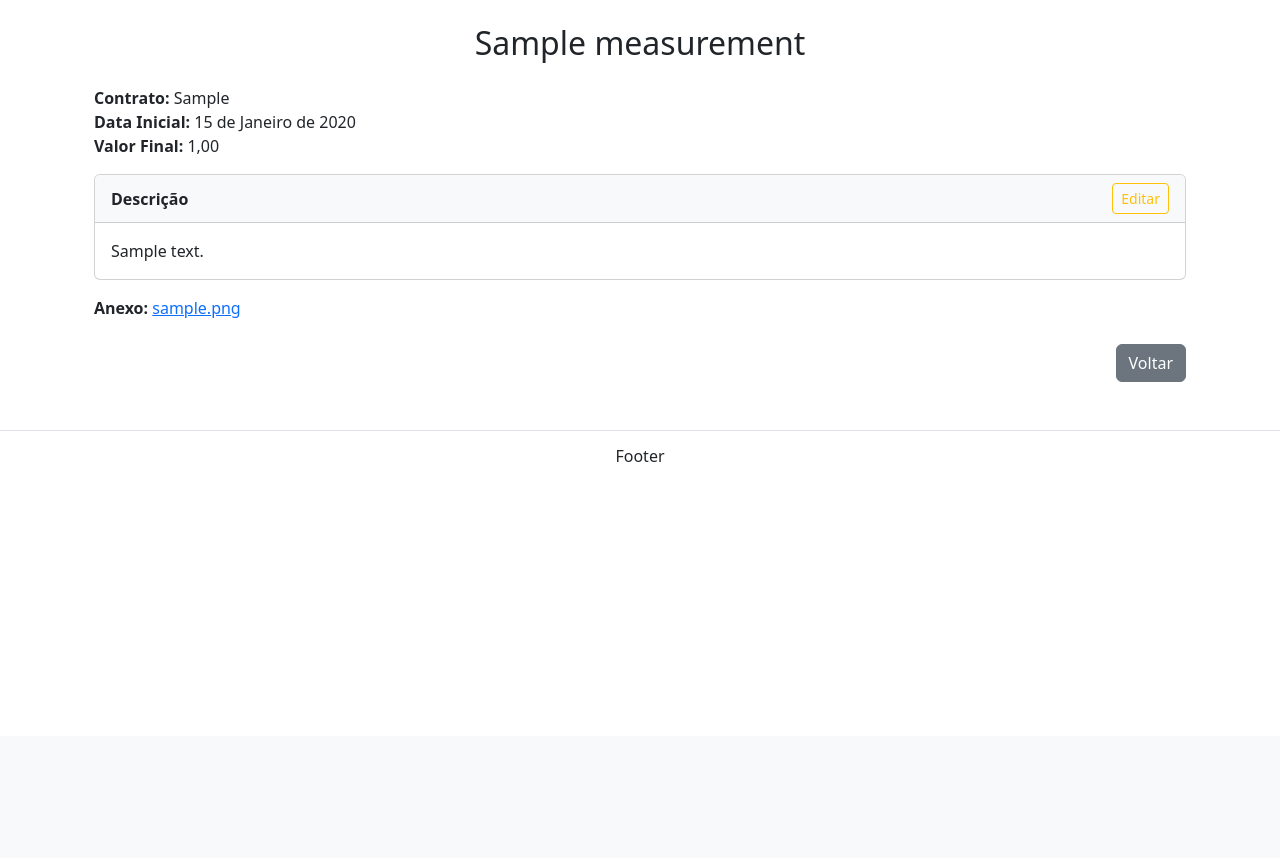
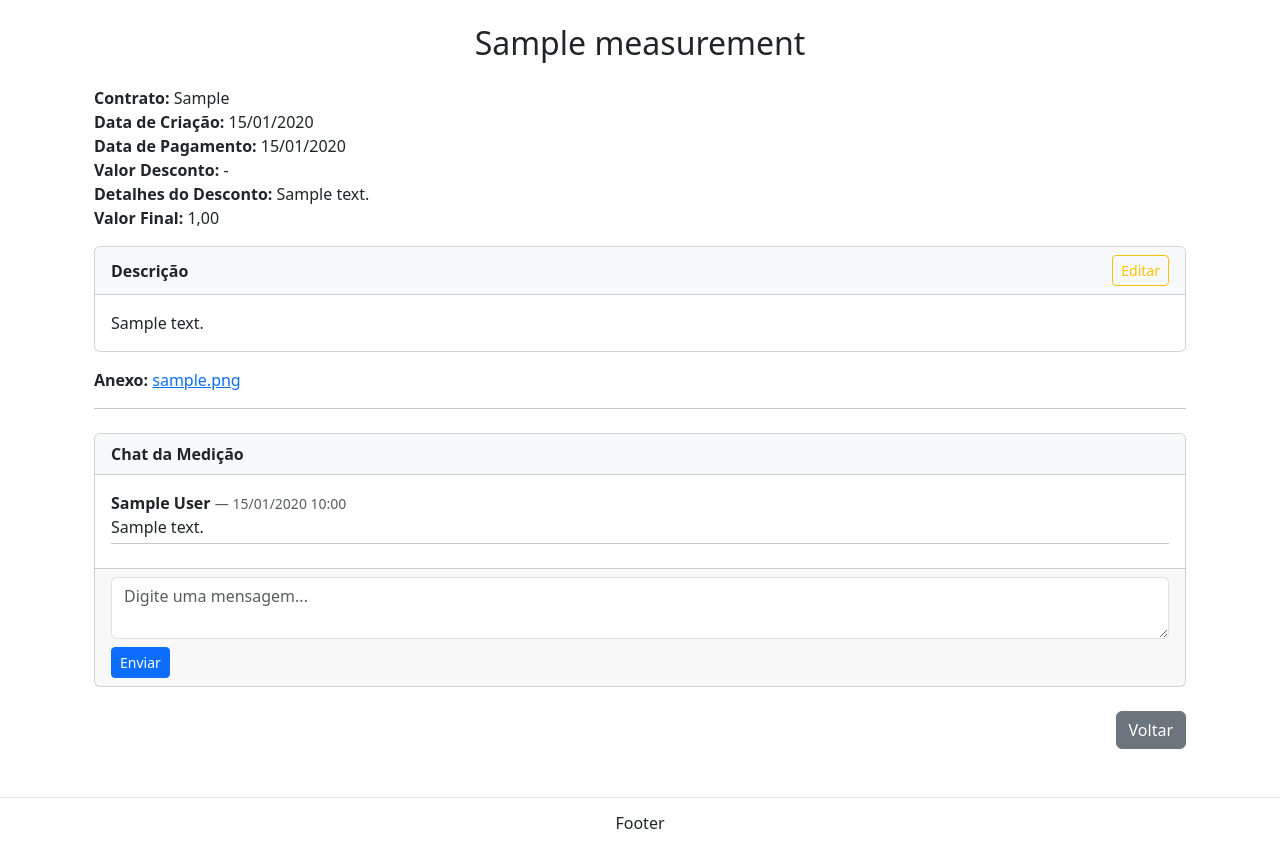
Before and after one commit to Henriquezv/joal_measurements, a Django app: page /measurement/1/ in a window 1280 px wide. Shown: the part 64-922 px from the top of the page. Before the commit the page ends 526 px from the top, so only its background shows below. Run offline with Django 5.2, Linux system fonts and the light colour scheme; a user stored in the database is signed in; tables that the repository leaves empty hold one stand-in row (values such as "Sample post"); some libraries are stand-ins or nearby versions.

Commit message:
added measurement chat box inside the view_measurement template

```diff
--- a/src/measurements/forms.py
+++ b/src/measurements/forms.py
@@ -5,7 +5,7 @@ from django.contrib.auth.forms import (
     AuthenticationForm,
 )
 from django_ckeditor_5.widgets import CKEditor5Widget
-from .models import User, MeasurementsGroup, Measurement
+from .models import User, MeasurementsGroup, Measurement, MeasurementMessage
 
 
 class CustomUserCreationForm(UserCreationForm):
@@ -55,7 +55,7 @@ class MeasurementForm(forms.ModelForm):
         fields = [
             "name",
             "contract",
-            "start_date",
+            "payment_date",
             "value",
             "discounts",
             "discounts_detail",
@@ -63,13 +63,39 @@ class MeasurementForm(forms.ModelForm):
             "description",
             "attachment",
         ]
+        labels = {
+            "name": "Nome da Medição",
+            "contract": "Contrato",
+            "payment_date": "Data de Pagamento",
+            "value": "Valor Bruto",
+            "discounts": "Descontos",
+            "discounts_detail": "Detalhes dos Descontos",
+            "final_value": "Valor Final",
+            "description": "Descrição",
+            "attachment": "Anexo",
+        }
         widgets = {
             "name": forms.TextInput(attrs={"class": "form-control"}),
             "contract": forms.TextInput(attrs={"class": "form-control"}),
-            "start_date": forms.DateInput(attrs={"type": "date", "class": "form-control"}),
+            "payment_date": forms.DateInput(attrs={"type": "date", "class": "form-control"}),
             "value": forms.NumberInput(attrs={"class": "form-control"}),
             "discounts": forms.NumberInput(attrs={"class": "form-control"}),
             "discounts_detail": forms.Textarea(attrs={"class": "form-control", "rows": 2}),
             "final_value": forms.NumberInput(attrs={"class": "form-control"}),
             "description": CKEditor5Widget(config_name="default"),
         }
+
+class MeasurementMessageForm(forms.ModelForm):
+    class Meta:
+        model = MeasurementMessage
+        fields = ["message"]
+        widgets = {
+            "message": forms.Textarea(attrs={
+                "rows": 2,
+                "placeholder": "Digite uma mensagem...",
+                "class": "form-control"
+            }),
+        }
+        labels = {
+            "message": "",
+        }
--- a/src/measurements/models.py
+++ b/src/measurements/models.py
@@ -74,7 +74,7 @@ class MeasurementStatus(models.TextChoices):
 
 class Measurement(models.Model):
     name = models.CharField(max_length=255)
-    contract = models.CharField(max_length=255, blank=True, null=True)  # substituído por campo simples
+    contract = models.CharField(max_length=255, blank=True, null=True)
     start_date = models.DateField()
     end_date = models.DateField(blank=True, null=True)
 
@@ -97,3 +97,17 @@ class Measurement(models.Model):
 
     def __str__(self):
         return self.name
+
+
+
+class MeasurementMessage(models.Model):
+    measurement = models.ForeignKey("Measurement", on_delete=models.CASCADE, related_name="messages")
+    user = models.ForeignKey("User", on_delete=models.CASCADE)
+    message = models.TextField()
+    created_at = models.DateTimeField(auto_now_add=True)
+
+    class Meta:
+        ordering = ["created_at"]
+
+    def __str__(self):
+        return f"{self.user.name}: {self.message[:30]}"
--- a/src/measurements/templates/measurements/create_measurement.html
+++ b/src/measurements/templates/measurements/create_measurement.html
@@ -24,8 +24,8 @@
 
         <div class="row">
             <div class="col-md-6 mb-3">
-                {{ form.start_date.label_tag }}
-                {{ form.start_date }}
+                {{ form.payment_date.label_tag }}
+                {{ form.payment_date }}
             </div>
             <div class="col-md-6 mb-3">
                 {{ form.value.label_tag }}
--- a/src/measurements/templates/measurements/main.html
+++ b/src/measurements/templates/measurements/main.html
@@ -11,7 +11,8 @@
           rel="stylesheet"
           crossorigin="anonymous">
 
-    {% block extra_css %}{% endblock %}
+    {% block extra_css %}
+    {% endblock %}
 </head>
 <body>
     {% include 'measurements/navbar.html' %}
--- a/src/measurements/templates/measurements/view_measurement.html
+++ b/src/measurements/templates/measurements/view_measurement.html
@@ -7,7 +7,10 @@
 
     <div class="mb-3">
         <strong>Contrato:</strong> {{ measurement.contract|default:"-" }}<br>
-        <strong>Data Inicial:</strong> {{ measurement.start_date }}<br>
+        <strong>Data de Criação:</strong> {{ measurement.start_date|date:"d/m/Y" }}<br>
+        <strong>Data de Pagamento:</strong> {{ measurement.payment_date|date:"d/m/Y"|default:"Não definida" }}<br>
+        <strong>Valor Desconto:</strong> {{ measurement.discounts|default:"-" }}<br>
+        <strong>Detalhes do Desconto:</strong> {{ measurement.discounts_detail|default:"-" }}<br>
         <strong>Valor Final:</strong> {{ measurement.final_value|default:"-" }}
     </div>
 
@@ -32,6 +35,35 @@
     </div>
     {% endif %}
 
+
+    <hr>
+    <div class="card mt-4">
+        <div class="card-header bg-light">
+            <strong>Chat da Medição</strong>
+        </div>
+        <div class="card-body" style="max-height: 300px; overflow-y: auto;">
+            {% if messages_list %}
+                {% for msg in messages_list %}
+                    <div class="mb-2">
+                        <strong>{{ msg.user.name }}</strong>
+                        <small class="text-muted">— {{ msg.created_at|date:"d/m/Y H:i" }}</small>
+                        <p class="mb-1">{{ msg.message|linebreaksbr }}</p>
+                        <hr class="my-1">
+                    </div>
+                {% endfor %}
+            {% else %}
+                <p class="text-muted">Nenhuma mensagem ainda.</p>
+            {% endif %}
+        </div>
+        <div class="card-footer">
+            <form method="post">
+                {% csrf_token %}
+                {{ form.message }}
+                <button type="submit" class="btn btn-primary btn-sm mt-2">Enviar</button>
+            </form>
+        </div>
+    </div>
+
     <div class="mt-4 text-end">
         <a href="{% url 'home' %}" class="btn btn-secondary">Voltar</a>
     </div>
--- a/src/measurements/views.py
+++ b/src/measurements/views.py
@@ -2,13 +2,14 @@ from django.shortcuts import render, redirect, get_object_or_404
 from django.contrib.auth import authenticate, login, logout
 from django.contrib import messages
 from django.contrib.auth.decorators import login_required
-from .forms import CreateUserForm, CustomAuthenticationForm, MeasurementForm
+from .forms import CreateUserForm, CustomAuthenticationForm, MeasurementForm, MeasurementMessageForm
 from .decorators import unauthenticated_user, allowed_users
 from .models import User, Measurement, MeasurementStatus
 from django.views.decorators.csrf import csrf_exempt
 from django.http import JsonResponse
 from django.core.files.storage import default_storage
 from django.core.files.base import ContentFile
+from datetime import date
 import json
 import os
 
@@ -73,6 +74,7 @@ def create_measurement(request):
             measurement = form.save(commit=False)
             measurement.created_by = request.user
             measurement.status = MeasurementStatus.IN_PROGRESS
+            measurement.start_date = date.today()  # define automaticamente a data inicial
             measurement.save()
             messages.success(request, "Medição criada com sucesso!")
             return redirect("home")
@@ -104,8 +106,30 @@ def board(request):
 
 @login_required
 def view_measurement(request, pk):
-    measurement = Measurement.objects.get(pk=pk)
-    return render(request, "measurements/view_measurement.html", {"measurement": measurement})
+    measurement = get_object_or_404(Measurement, pk=pk)
+    from .forms import MeasurementMessageForm
+    from .models import MeasurementMessage
+
+    # Trata envio de nova mensagem
+    if request.method == "POST":
+        form = MeasurementMessageForm(request.POST)
+        if form.is_valid():
+            msg = form.save(commit=False)
+            msg.measurement = measurement
+            msg.user = request.user
+            msg.save()
+            return redirect("view_measurement", pk=pk)
+    else:
+        form = MeasurementMessageForm()
+
+    messages_list = measurement.messages.select_related("user").all()
+
+    context = {
+        "measurement": measurement,
+        "form": form,
+        "messages_list": messages_list,
+    }
+    return render(request, "measurements/view_measurement.html", context)
 
 @login_required
 def edit_measurement(request, pk):
```
Also changed, not shown: src/measurements/templates/measurements/edit_measurement.html (+4 -4 lines), src/measurements/templates/measurements/home.html (+20 -8 lines), src/measurements/templates/measurements/login.html (+0 -10 lines), src/measurements/migrations/0002_measurementmessage.py (added).
